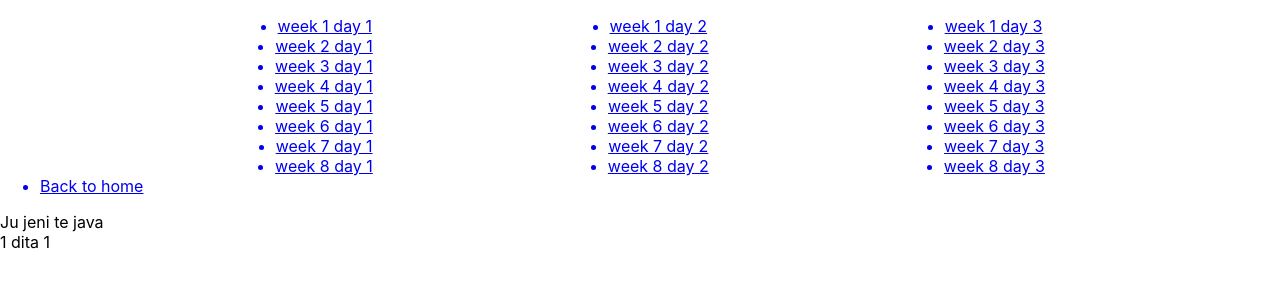
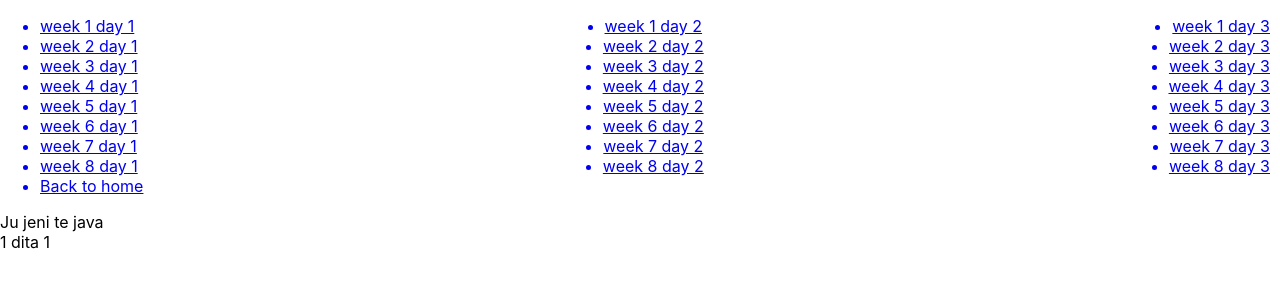
Before and after one commit to KaltrinaDragobuzhda/couch-running, a React (Create React App) app: page /week/1/1 in a window 1280 px wide. Shown: the top 300 px of the page. Built offline with nearby package versions, Linux system fonts and the light colour scheme.

Commit message:
fixed style in the main page

```diff
--- a/src/App.css
+++ b/src/App.css
@@ -22,5 +22,6 @@ nav {
 .week-container{
   display: flex;
     flex-direction: row;
-    justify-content: space-evenly;
+    justify-content: space-between;
+    margin-right: 10px;
 }
```
